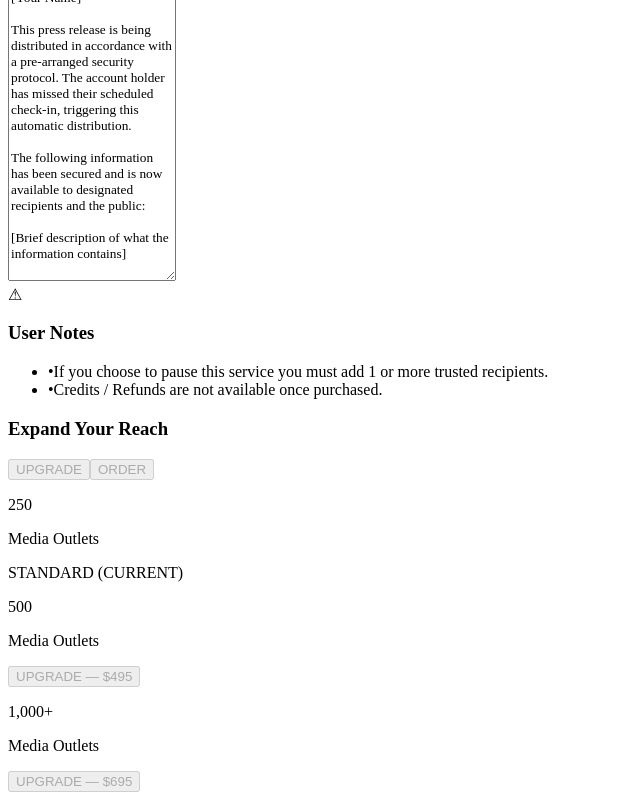
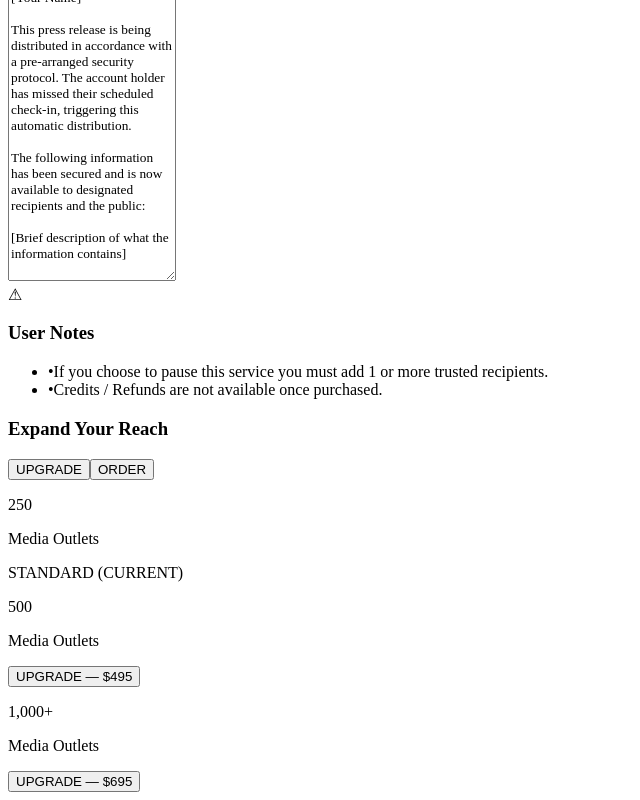
Before and after one commit to RaselmamunSD/keiredwards-backend, a Next.js app in the folder frontend/: page /authentication/login/PressRelease in a window 1280 px wide. Shown: the part 576-1376 px from the top of the page, without its empty margins (0-640 px from the left). Built offline with nearby package versions, Linux system fonts and the light colour scheme; no server answers.

Commit message:
Revert Expand Your Reach buttons to exact original green design

```diff
--- a/frontend/src/pages/authentication/login/PressRelease.tsx
+++ b/frontend/src/pages/authentication/login/PressRelease.tsx
@@ -351,24 +351,14 @@ export default function PressRelease() {
             {/* FIX: UPGRADE button now shows modal instead of doing nothing */}
             <button
               onClick={handleUpgradeNext}
-              disabled={!isPurchased || safeCurrentTier + 1 >= tiers.length}
-              className={`text-white text-xs font-bold px-5 py-2 rounded-lg transition-colors ${
-                !isPurchased || safeCurrentTier + 1 >= tiers.length
-                  ? "bg-gray-400 cursor-not-allowed opacity-80"
-                  : "bg-green-500 hover:bg-green-400 cursor-pointer"
-              }`}
+              className="bg-green-500 hover:bg-green-400 text-white text-xs font-bold px-5 py-2 rounded-lg transition-colors cursor-pointer"
             >
               UPGRADE
             </button>
             {/* FIX: ORDER button now shows modal instead of doing nothing */}
             <button
               onClick={handleUpgradeNext}
-              disabled={!isPurchased || safeCurrentTier + 1 >= tiers.length}
-              className={`text-xs font-bold px-5 py-2 rounded-lg transition-colors ${
-                !isPurchased || safeCurrentTier + 1 >= tiers.length
-                  ? "bg-gray-200 text-gray-500 cursor-not-allowed border-gray-300"
-                  : "border border-gray-300 hover:bg-gray-50 text-gray-700 cursor-pointer"
-              }`}
+              className="border border-gray-300 hover:bg-gray-50 text-gray-700 text-xs font-bold px-5 py-2 rounded-lg transition-colors cursor-pointer"
             >
               ORDER
             </button>
@@ -398,12 +388,7 @@ export default function PressRelease() {
               ) : index > safeCurrentTier ? (
                 <button
                   onClick={() => handleUpgradeTier(index, tier.price)}
-                  disabled={!isPurchased}
-                  className={`text-white text-xs font-bold px-4 py-2 rounded-lg w-fit transition-colors ${
-                    !isPurchased
-                      ? "bg-gray-400 cursor-not-allowed opacity-80"
-                      : "bg-green-500 hover:bg-green-400 cursor-pointer"
-                  }`}
+                  className="bg-green-500 hover:bg-green-400 text-white text-xs font-bold px-4 py-2 rounded-lg w-fit transition-colors cursor-pointer"
                 >
                   UPGRADE — {tier.price}
                 </button>
```
